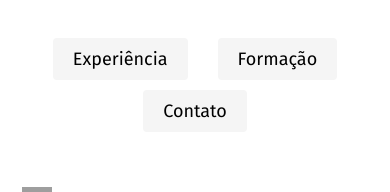
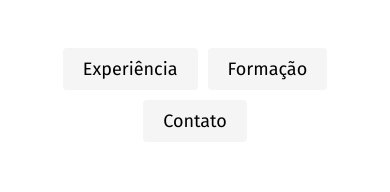
Before and after one commit to santosvi1/santosvi1.github.io, a plain HTML site: page index.html in a window 390 px wide. Shown: the part 305-497 px from the top of the page. Drawn offline with Linux system fonts and the light colour scheme.

Commit message:
mudança css 2

```diff
--- a/style.css
+++ b/style.css
@@ -404,13 +404,13 @@ a {
 
   }
 
-  .menu li a {
+  .menu li{
     background: #f5f5f5;
     padding: 10px 20px;
     border-radius: 4px;
     align-content: center;
     flex-wrap: wrap;
-    gap: 50px;
+
 
   }
 
@@ -531,7 +531,7 @@ a {
 
   .menu{
     display: flex;
-    gap:30px;
+    gap:10px;
     justify-content: center;
   }
 
```
Also changed, not shown: style.min.css.
